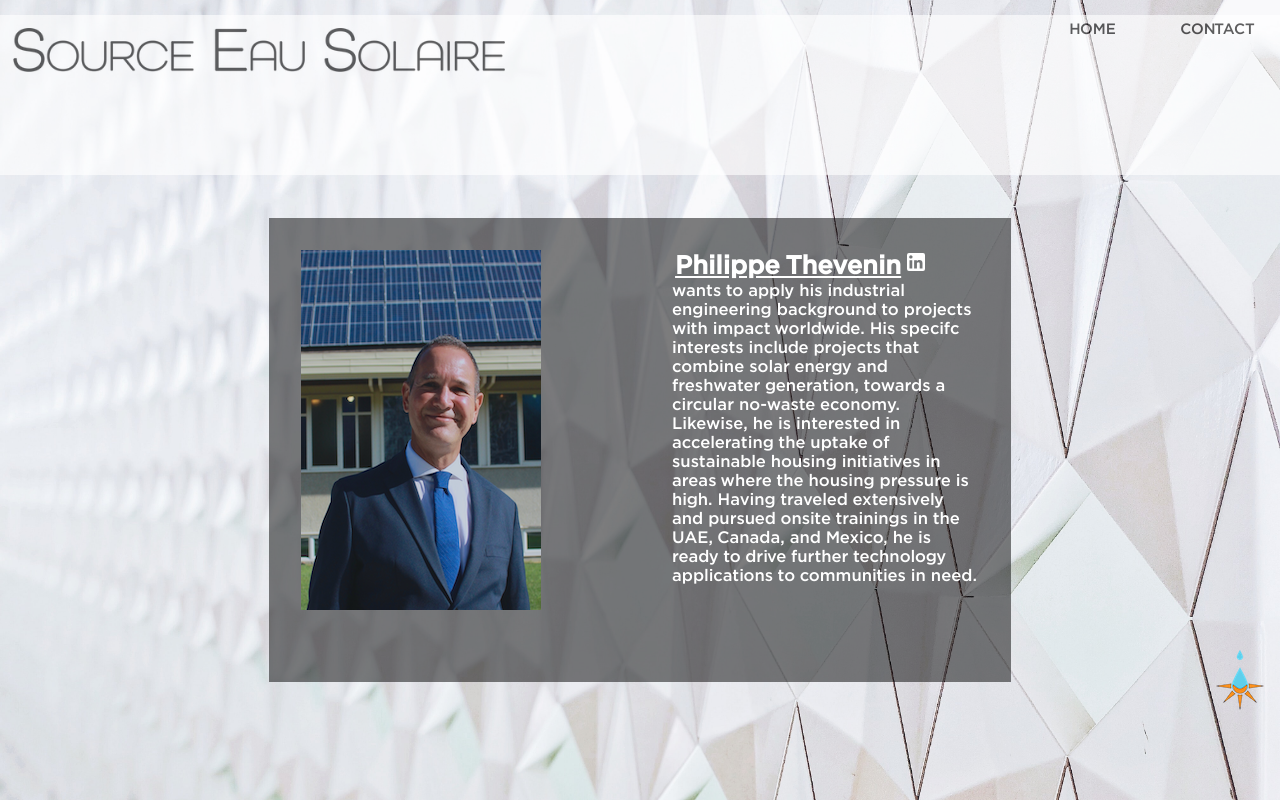
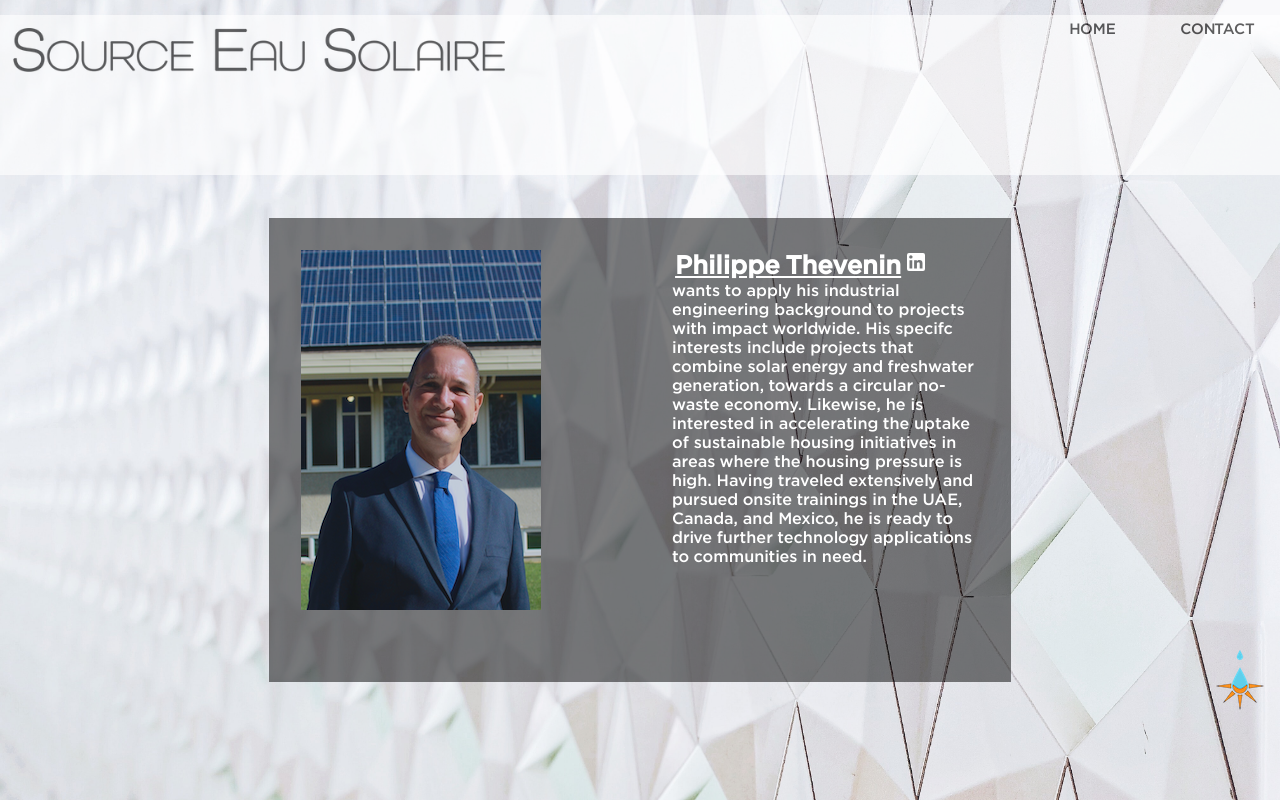
Before and after one commit to simonesquad/ses_2021, a React (Create React App) app: page /about in a window 1280 px wide. Shown: the top 800 px of the page. Built offline with nearby package versions, Linux system fonts and the light colour scheme.

Commit message:
removed package-lock and installed yarn dependencies

```diff
--- a/package.json
+++ b/package.json
@@ -16,6 +16,7 @@
     "react-dom": "^17.0.1",
     "react-download-link": "^2.3.0",
     "react-fontawesome": "^1.7.1",
+    "react-router-dom": "^5.2.0",
     "react-scripts": "4.0.2",
     "web-vitals": "^1.0.1"
   },
--- a/src/styles/Bio.css
+++ b/src/styles/Bio.css
@@ -29,14 +29,13 @@
 .text>a{
     padding: 1% 1%;
     align-items: left;
-    font-size: large;
     flex: 1;
     font-size: 2vw;
     font-weight: bold;
     color: white;
 }
 .text>p{
-    font-size: 1.3vw;
+    font-size: 1.27vw;
     /* font-weight: initial; */
     color: white;
     align-items: left;
```
Also changed, not shown: 2 other files (tests, documents, lock files or other folders).
